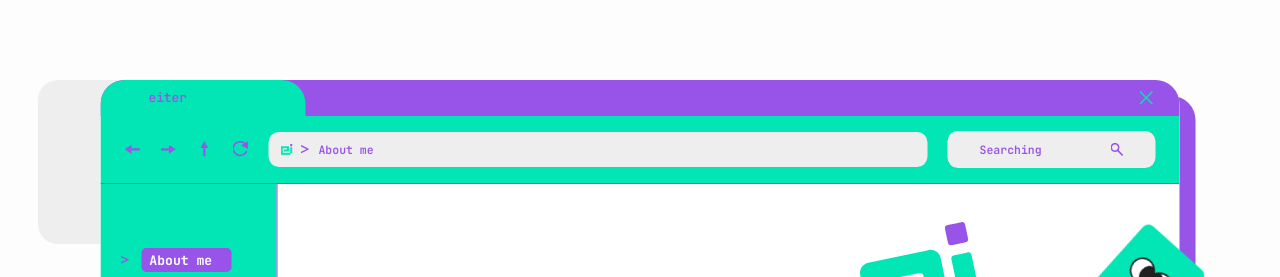
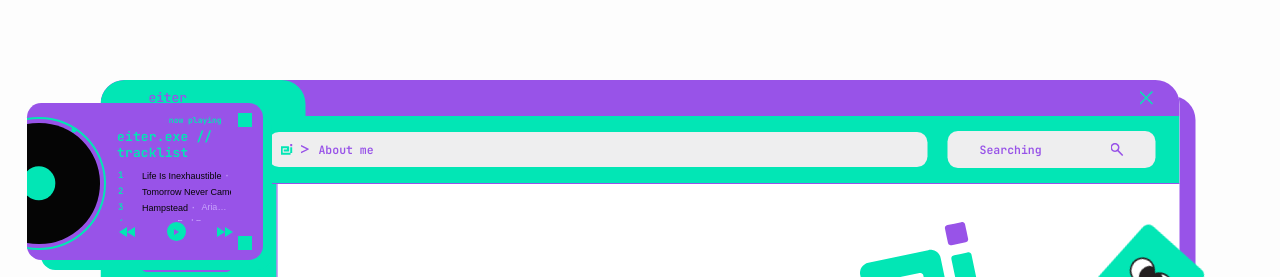
Before and after one commit to hync0811/Portfolio, an Astro site: page / in a window 1280 px wide. Shown: the part 113-390 px from the top of the page. Built offline with nearby package versions, Linux system fonts and the light colour scheme; Astro itself is replaced by a stand-in of ours.

Commit message:
update playlist

```diff
--- a/src/components/desktop/Desktop.astro
+++ b/src/components/desktop/Desktop.astro
@@ -5,11 +5,37 @@ import ContactPanel from "../contact/ContactPanel.astro";
 import DesktopWindow from "./DesktopWindow.astro";
 import WorksPanel from "../works/WorksPanel.astro";
 import eyesMid from "../../assets/ic-eyes-mid.svg?url";
+
+const playlist = [
+  ["Life Is Inexhaustible", "HOYO-MiX"],
+  ["Tomorrow Never Came", "Lana Del Rey"],
+  ["Hampstead", "Ariana Grande"],
+  ["DtMF", "Bad Bunny"],
+  ["The Complete Knock", "Blood Orange"],
+  ["My Moon My Man", "Feist"],
+  ["Tan Du", "Humm"],
+  ["My Lucky Stars", "Tupperwave"],
+  ["YM45 ITOSHIITOHOSHI", "Inko Saito"],
+  ["PINKY UP", "KATSEYE"],
+];
 ---
 
 <main class="desktop" id="play" data-desktop>
   <div class="desktop__stage">
-    <div class="desktop__placeholder" aria-hidden="true"></div>
+    <section class="desktop__playlist" aria-label="Now playing playlist" data-draggable>
+      <div class="desktop__playlist-card" data-drag-handle>
+        <header class="desktop__playlist-header"><span>now playing</span><b aria-hidden="true"></b></header>
+        <div class="desktop__playlist-record" aria-hidden="true"><i></i></div>
+        <h2>eiter.exe //<br />tracklist</h2>
+        <ol class="desktop__playlist-list" data-no-drag>
+          {playlist.map(([title, artist], index) => (
+            <li><b>{index + 1}</b><span>{title}</span><em>{artist}</em></li>
+          ))}
+        </ol>
+        <footer class="desktop__playlist-controls" aria-hidden="true"><span class="desktop__playlist-previous"><i></i><i></i></span><b><i></i></b><span class="desktop__playlist-next"><i></i><i></i></span></footer>
+        <i class="desktop__playlist-corner" aria-hidden="true"></i>
+      </div>
+    </section>
     <div class="desktop__sticker desktop__sticker--brand" data-draggable><BrandMark compact /></div>
     <div class="desktop__sticker desktop__sticker--eyes" data-draggable aria-hidden="true"><img src={eyesMid} alt="" draggable="false" /></div>
 
@@ -26,9 +52,34 @@ import eyesMid from "../../assets/ic-eyes-mid.svg?url";
 <style>
   .desktop { position: fixed; inset: calc(var(--shell-gap) + var(--header-height)) 0 var(--footer-height); overflow: hidden; background: var(--color-canvas); }
   .desktop__stage { position: relative; width: 100%; height: 100%; }
-  .desktop__placeholder { position: absolute; top: 13%; left: 3%; width: 18%; aspect-ratio: 1.4; border-radius: 1.25rem; background: var(--color-chrome); }
+  .desktop__playlist { position: absolute; top: 16%; left: 1%; z-index: 1; width: min(20.45vw, 392.581px); min-width: 16rem; aspect-ratio: 392.581 / 260.426; user-select: none; }
+  .desktop__playlist::before { position: absolute; inset: 9.562% 1.102% 1.91% 10.585%; border-radius: 14.247px; content: ""; background: var(--color-mint); }
+  .desktop__playlist-card { position: absolute; inset: 1.909% 4.481% 8.068% 5.564%; overflow: hidden; border-radius: 14.247px; color: var(--color-purple); background: var(--color-purple); cursor: grab; touch-action: none; }
+  .desktop__playlist-card:active { cursor: grabbing; }
+  .desktop__playlist-header { position: absolute; z-index: 3; top: 6.567%; right: 4.656%; display: flex; align-items: center; gap: 16.27px; color: var(--color-mint); font: 700 8px/1 var(--font-mono); cursor: grab; touch-action: none; }
+  .desktop__playlist-header:active { cursor: grabbing; }
+  .desktop__playlist-header b { display: block; width: 13.959px; aspect-ratio: 1; background: var(--color-mint); }
+  .desktop__playlist-record { position: absolute; z-index: 1; top: 12.383%; left: -20.91%; width: 51.735%; aspect-ratio: 1; border: 0; border-radius: 50%; background: var(--color-ink); box-shadow: 0 0 0 4px var(--color-purple), 0 0 0 6px var(--color-mint); }
+  .desktop__playlist-record::after { position: absolute; z-index: 1; top: 5.78%; left: 78.74%; width: 5.15px; aspect-ratio: 1; border-radius: 50%; content: ""; background: var(--color-mint); translate: -50% -50%; }
+  .desktop__playlist-record i { position: absolute; top: 50%; left: 50%; width: 27.415%; aspect-ratio: 1; border-radius: 50%; background: var(--color-mint); translate: -50% -50%; }
+  .desktop__playlist h2 { position: absolute; z-index: 2; top: 16.5%; left: 38.1%; margin: 0; color: var(--color-mint); font: 700 clamp(.8rem, 1vw, 1.15rem)/1.22 var(--font-mono); letter-spacing: .02em; }
+  .desktop__playlist-list { position: absolute; z-index: 2; top: 41%; left: 38.5%; width: 48.1%; height: 34.6%; margin: 0; padding: 0; overflow-y: auto; list-style: none; scrollbar-width: none; cursor: auto; touch-action: pan-y; }
+  .desktop__playlist-list::-webkit-scrollbar { display: none; }
+  .desktop__playlist-list li { display: grid; grid-template-columns: 24px max-content minmax(0, 1fr); align-items: center; column-gap: 0; height: 20%; min-height: 16px; color: var(--color-ink); font: 400 9px/1 var(--font-sans); white-space: nowrap; }
+  .desktop__playlist-list li > b { color: var(--color-mint); font: 700 9px/1 var(--font-mono); }
+  .desktop__playlist-list li > span { overflow: hidden; text-overflow: ellipsis; }
+  .desktop__playlist-list li > span::after { content: " ·"; color: #C9A4FC; font-size: 12px; }
+  .desktop__playlist-list li > em { min-width: 0; margin-left: 6px; overflow: hidden; color: #C9A4FC; font-style: normal; text-overflow: ellipsis; }
+  .desktop__playlist-controls { position: absolute; z-index: 2; right: 12.78%; bottom: 11.67%; left: 39.13%; display: flex; align-items: center; justify-content: space-between; }
+  .desktop__playlist-controls > span { display: flex; gap: -1px; }
+  .desktop__playlist-controls > span i { display: block; width: 0; height: 0; }
+  .desktop__playlist-previous i { border-top: 5.36px solid transparent; border-right: 8.93px solid var(--color-mint); border-bottom: 5.36px solid transparent; }
+  .desktop__playlist-next i { border-top: 5.36px solid transparent; border-bottom: 5.36px solid transparent; border-left: 8.93px solid var(--color-mint); }
+  .desktop__playlist-controls > b { display: grid; place-items: center; width: 19.14px; aspect-ratio: 1; border-radius: 50%; background: var(--color-mint); }
+  .desktop__playlist-controls > b i { width: 0; height: 0; margin-left: 1px; border-top: 3.27px solid transparent; border-bottom: 3.27px solid transparent; border-left: 5.46px solid var(--color-purple); }
+  .desktop__playlist-corner { position: absolute; right: 4.656%; bottom: 6.13%; width: 13.959px; aspect-ratio: 1; background: var(--color-mint); }
   .desktop__sticker { position: absolute; z-index: 2; user-select: none; touch-action: none; cursor: grab; }
   .desktop__sticker--brand { left: 8%; bottom: 18%; scale: 1.2; rotate: -12deg; }
   .desktop__sticker--eyes { right: 6%; top: 35%; width: 6.5rem; rotate: 20deg; }
-  @media (max-width: 48rem) { .desktop__placeholder, .desktop__sticker { display: none; } }
+  @media (max-width: 48rem) { .desktop__playlist, .desktop__sticker { display: none; } }
 </style>
--- a/src/scripts/portfolio.ts
+++ b/src/scripts/portfolio.ts
@@ -72,7 +72,7 @@ if (root) {
     const handle = item.querySelector<HTMLElement>("[data-drag-handle]") ?? item;
     item.addEventListener("dragstart", (event) => event.preventDefault());
     handle.addEventListener("pointerdown", (event) => {
-      if ((event.target as HTMLElement).closest("button, a")) return;
+      if ((event.target as HTMLElement).closest("button, a, [data-no-drag]")) return;
       const bounds = item.getBoundingClientRect();
       const parentBounds = item.parentElement?.getBoundingClientRect();
       if (!parentBounds) return;
--- a/src/styles/globals.css
+++ b/src/styles/globals.css
@@ -2,6 +2,8 @@
 
 body { overflow: hidden; color: var(--color-ink); background: var(--color-canvas); font-family: var(--font-sans); text-rendering: optimizeLegibility; }
 button, a { -webkit-tap-highlight-color: transparent; }
+[data-draggable], [data-drag-handle], [data-modal-draggable] { cursor: grab; }
+[data-draggable]:active, [data-drag-handle]:active, [data-modal-draggable]:active { cursor: grabbing; }
 :focus-visible { outline: 3px solid var(--color-yellow); outline-offset: 3px; }
 [hidden] { display: none !important; }
 .portfolio__app[aria-hidden="true"] { visibility: hidden; }
```
